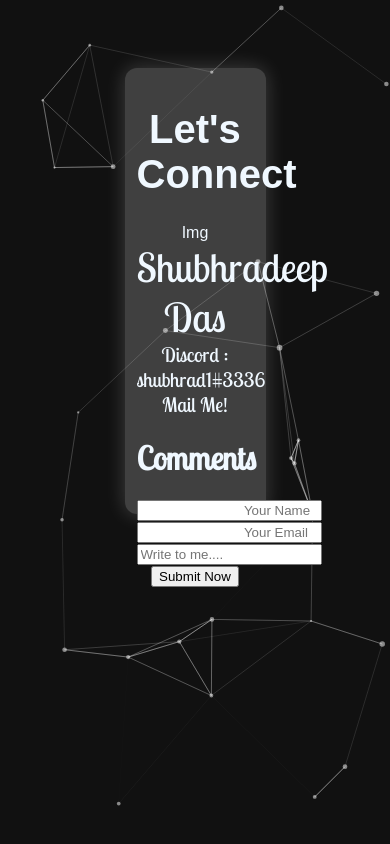
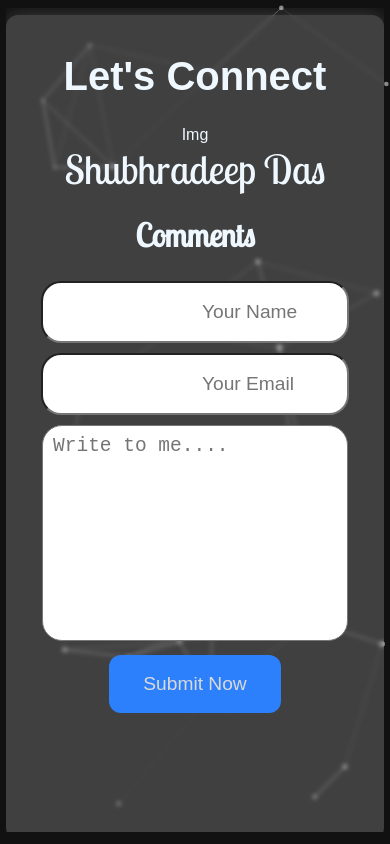
Before and after one commit to shubhrad1/shubhrad-01, a React (Create React App) app in the folder frontend/: page /aboutme in a window 390 px wide. Built offline with nearby package versions, Linux system fonts and the light colour scheme.

Commit message:
Frontend design improvements to homepage and Contact

```diff
--- a/frontend/src/pages/contact/ContactMe.jsx
+++ b/frontend/src/pages/contact/ContactMe.jsx
@@ -9,8 +9,6 @@ const ContactMe = () => {
                 <div className={Contact.img}>Img</div>
                 <div className={Contact.table}>
                     <div className={Contact.header}>Shubhradeep Das</div>
-                    <div className={Contact.discord}>Discord : shubhrad1#3336</div>
-                    <div className={Contact.mail}><a href="mailto:shubhramail.das@gmail.com">Mail Me!</a></div>
                     <div className={Contact.comment}>
                         <form className={Contact.comment_form}>
                             <h1>Comments</h1>
@@ -18,7 +16,8 @@ const ContactMe = () => {
                             Your Name" required/>
                             <input type="email" placeholder="
                             Your Email" required/>
-                            <input type="text" placeholder="Write to me...." required></input>
+                            <textarea placeholder="Write to me...." required></textarea>
+                            <br></br>
                             <button type="submit">Submit Now</button>
                         </form>
                     </div>
--- a/frontend/src/pages/contact/contact.module.css
+++ b/frontend/src/pages/contact/contact.module.css
@@ -7,8 +7,8 @@
 .card
 {
     top:60px;
-    width: 30vw;
-    height: 50vh;
+    width: 400px;
+
     padding: 12px;
     position: relative;
     margin:auto;
@@ -29,7 +29,7 @@
     font-size:40px;
 }
 
-.discord, .mail{
+.mail{
     font-size:20px;
 }
 .mail a
@@ -41,3 +41,56 @@
 {
     text-decoration: underline;
 }
+.comment
+{
+    display:block;
+}
+.comment input
+{
+    width:80%;
+    margin:5px;
+    font-size:1.2em;
+    height: 2em;
+    padding:0.5em;
+}
+.comment textarea
+{
+    height:10em;
+    width:80%;
+    resize:none;
+    margin: 5px;
+    font-size:1.5em;
+    padding:0.5em;
+}
+.comment button
+{
+    margin:5px;
+    font-size:1.2em;
+    height: 3em;
+    width:9em;
+    border: none;
+    border-radius: 12px;
+    background-color: rgb(45, 128, 252);
+    color: rgb(218, 217, 217);
+}
+
+@media only screen and (max-width: 600px) {
+    .body{
+        overflow-y: hidden;
+    }
+    .card{
+        top:7px;
+        width: 91vw;
+        height: 800px;
+        background: rgba(255,255,255,0.2);
+        backdrop-filter: saturate(180%) blur(2px);
+    }
+    .comment
+    {
+        height:1em;
+    }
+    .comment input,textarea {
+        border-radius: 20px;
+    }
+
+}
--- a/frontend/src/pages/home/home.module.css
+++ b/frontend/src/pages/home/home.module.css
@@ -167,3 +167,36 @@ Link{
     /* animation: tubelight 5s linear infinite; */
     text-shadow: 0 0 10px #0FFF50;
 }
+@media only screen and (max-width: 600px) {
+  .header
+  {
+   font-size: 50px;
+   left:40px;
+   line-height: normal;
+  }
+  .social
+  {
+    top:25%;
+    padding-left: 0;
+  }
+  ul {
+    padding-left: 10px;
+  }
+  ul li {
+    font-size: 20px;
+    background: #171515;
+    width: 35px;
+    height: 53px;
+    margin-left: 15px;
+    padding-left: 16px;
+  }
+  ul li:before{
+    width: 53px;
+    height: 53px;
+  }
+  .content
+  {
+    font-size: 18px;
+    margin-left: 26px;
+  }
+}
```
